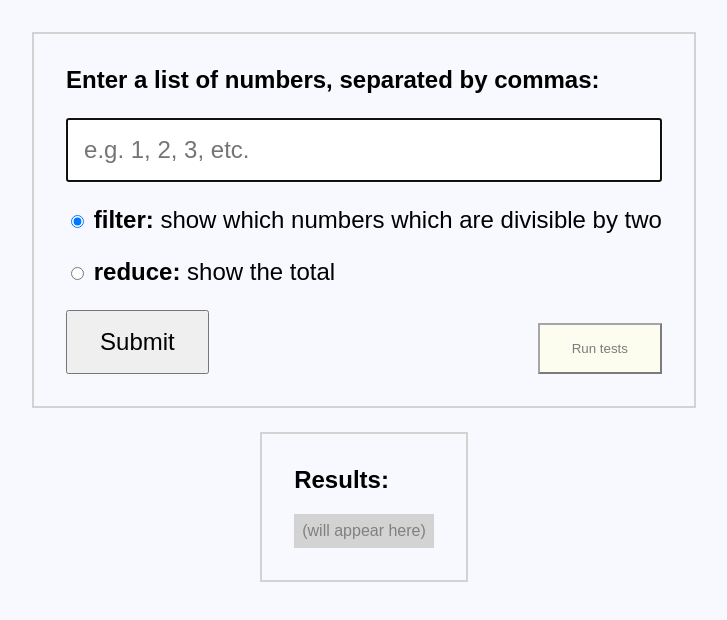
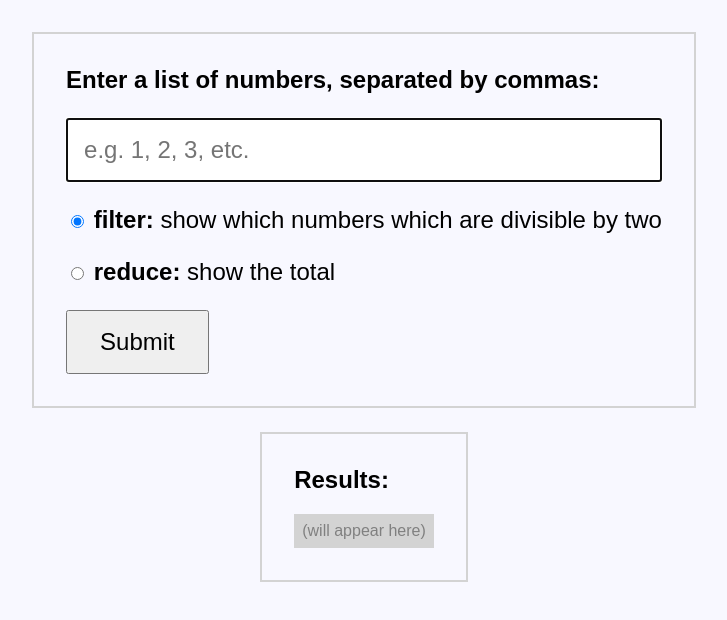
Before and after one commit to joe-dev-public/fac-prompts-week04-arrays-and-array-methods, a plain HTML site: page index.html in a window 1280 px wide. Shown: the whole page, without its empty margins (276-1003 px from the left). Drawn offline with Linux system fonts and the light colour scheme.

Commit message:
Removed tests button. Incomplete and confusing!

```diff
--- a/index.html
+++ b/index.html
@@ -42,7 +42,7 @@
                 </label>
                 <div id="buttons">
                     <button id="submit" type="submit">Submit</button>
-                    <button id="tests" type="button">Run tests</button>
+                    <!-- <button id="tests" type="button">Run tests</button> -->
                 </div>
             </form>
 
```
